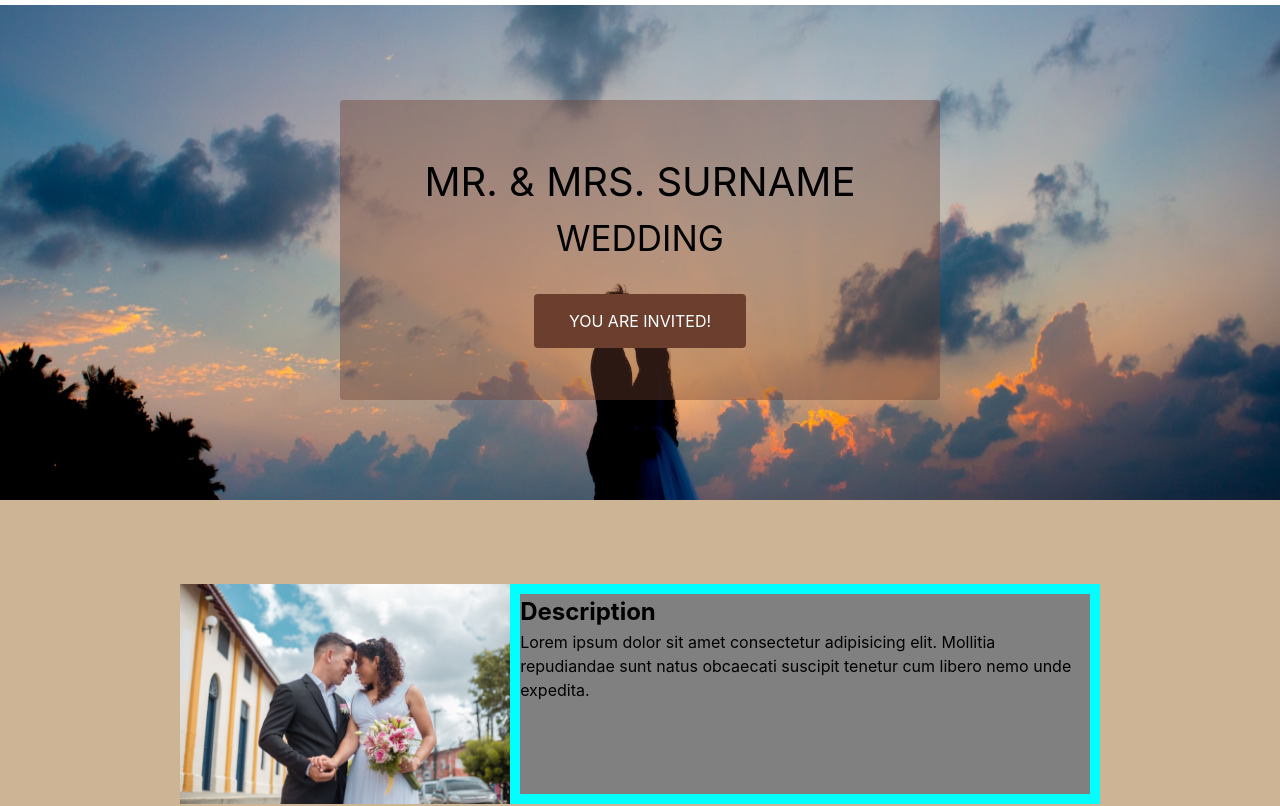
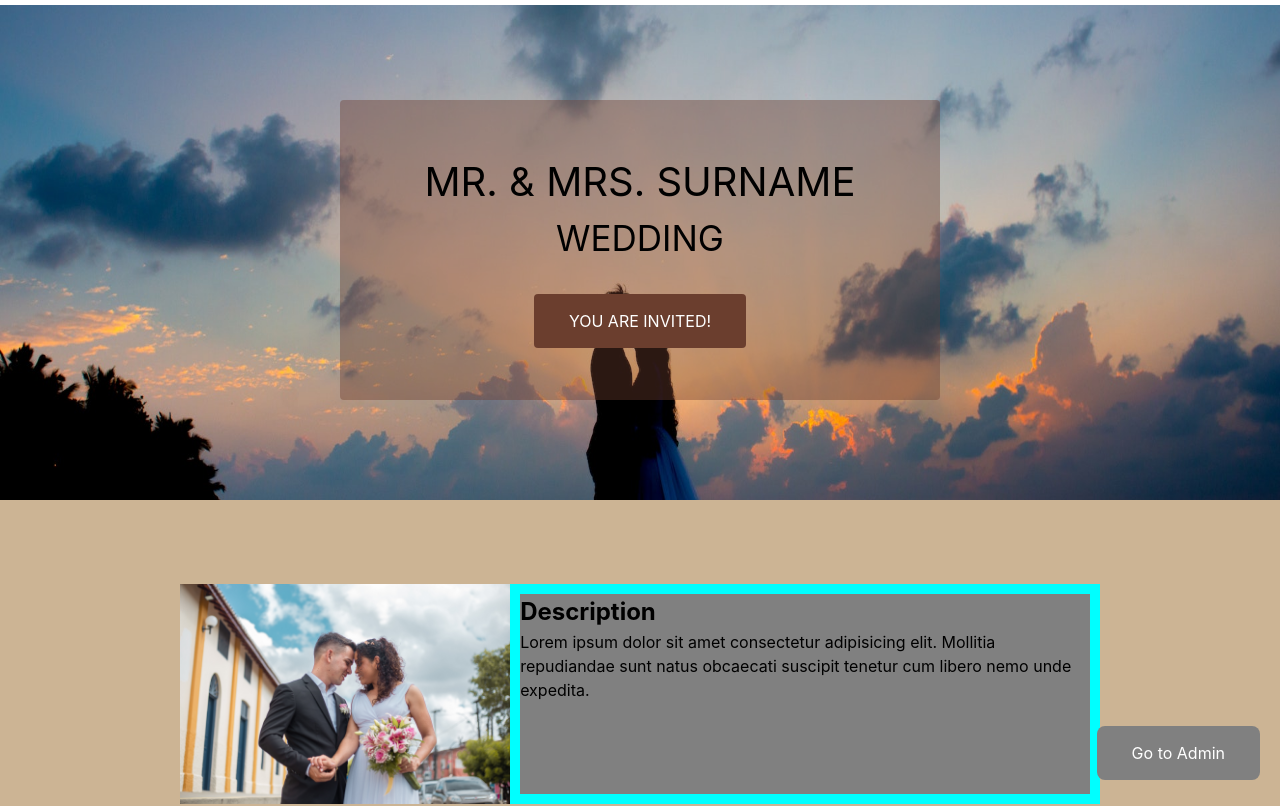
Before and after one commit to Keemchard/Wedding-Invitation, a React (Create React App) app: page / in a window 1280 px wide. Shown: the top 806 px of the page. Built offline with nearby package versions, Linux system fonts and the light colour scheme; no server answers.

Commit message:
✨ add go to admin page button

```diff
--- a/src/App.tsx
+++ b/src/App.tsx
@@ -7,6 +7,7 @@ import { motion, useScroll } from "framer-motion";
 import GuestList from "./pages/guest-page/GuestList";
 import AdminAuthPage from "./pages/auth-page/AdminAuthPage";
 
+//TODO: create route for invalid link/url
 function App() {
   const { scrollYProgress } = useScroll();
   return (
--- a/src/components/Button.tsx
+++ b/src/components/Button.tsx
@@ -6,10 +6,19 @@ const Button: FC<ButtonType> = ({
   btnFunction,
   bgColor = "gray",
   txtColor = "black",
+  btnRadius,
+  width,
+  height,
 }) => {
   return (
     <button
-      style={{ backgroundColor: bgColor, color: txtColor }}
+      style={{
+        backgroundColor: bgColor,
+        color: txtColor,
+        borderRadius: btnRadius,
+        width: width,
+        height: height,
+      }}
       className="py-[15px] px-[35px] rounded hover:scale-[1.1] transition-[0.25s]"
       onClick={btnFunction}
     >
--- a/src/pages/auth-page/AdminAuthPage.tsx
+++ b/src/pages/auth-page/AdminAuthPage.tsx
@@ -7,8 +7,6 @@ import AdminForm from "./components/AdminForm";
 const email = process.env.REACT_APP_ADMIN_EMAIL as string;
 const AdminAuthPage = () => {
   const [password, setPassword] = useState("");
-
-  //TODO: add/apply loading and error state
   const [error, setError] = useState("");
   const [loading, setLoading] = useState(false);
 
@@ -17,6 +15,8 @@ const AdminAuthPage = () => {
   //https://firebase.google.com/docs/auth/web/manage-users
   //https://firebase.google.com/docs/auth/web/password-auth
   //https://firebase.google.com/docs/reference/js/v8/firebase.User
+
+  //TODO add password validation
   const onSubmit = async (e: FormEvent) => {
     e.preventDefault();
     alert("delete this");
--- a/src/pages/main-page/MainPage.tsx
+++ b/src/pages/main-page/MainPage.tsx
@@ -1,4 +1,6 @@
 import React from "react";
+import { Link } from "react-router-dom";
+import Button from "../../components/Button";
 import Footer from "../../components/Footer";
 import Section1 from "./sections/Section1";
 import Section2 from "./sections/Section2";
@@ -9,7 +11,7 @@ import Section5 from "./sections/Section5";
 const MainPage = () => {
   return (
     <>
-      <div className="main w-full bg-[#CCB494]">
+      <div className="main relative w-full bg-[#CCB494]">
         <div>
           <Section1 />
         </div>
@@ -20,6 +22,17 @@ const MainPage = () => {
           <Section5 />
         </div>
         <Footer />
+
+        <div className="fixed bottom-5 right-5">
+          <Link to="guest_list">
+            <Button
+              label="Go to Admin" //TODO: add admin logo instead of text
+              bgColor="gray"
+              txtColor="white"
+              btnRadius="0.5rem" //TODO: make it circle 50%
+            />
+          </Link>
+        </div>
       </div>
     </>
   );
--- a/src/types/types.ts
+++ b/src/types/types.ts
@@ -2,7 +2,10 @@ export type ButtonType = {
   label: string;
   bgColor?: string;
   txtColor?: string;
-  btnFunction: () => unknown | void;
+  btnRadius?: string;
+  width?: string;
+  height?: string;
+  btnFunction?: () => unknown | void;
 };
 
 export type Timeline = {
```
